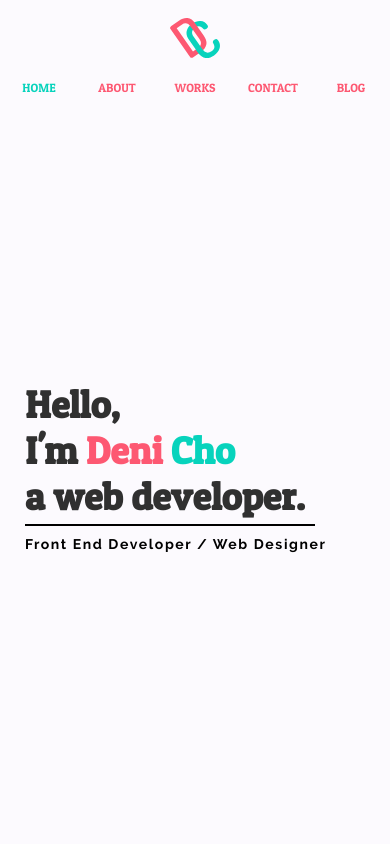
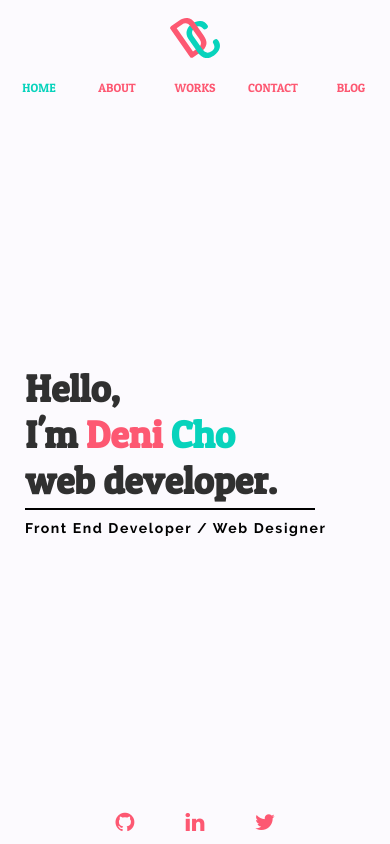
Before and after one commit to denchoooo/personal-web, a React (Create React App) app: page / in a window 390 px wide. Built offline with nearby package versions, Linux system fonts and the light colour scheme.

Commit message:
Implemented big logo for mobile and tablets

```diff
--- a/package.json
+++ b/package.json
@@ -3,6 +3,7 @@
   "version": "0.1.0",
   "private": true,
   "dependencies": {
+    "font-awesome": "^4.7.0",
     "husky": "^0.14.3",
     "lint-staged": "^4.0.1",
     "prettier": "^1.5.3",
--- /dev/null
+++ b/src/components/Footer/Footer.css
@@ -0,0 +1,9 @@
+.footer {
+  display: flex;
+  justify-content: center;
+  margin-bottom: 10px;
+}
+
+.socials-container-footer {
+  display: flex;
+}
--- /dev/null
+++ b/src/components/Footer/Footer.js
@@ -0,0 +1,23 @@
+import React from 'react';
+import SocialIcon from '../SocialIcon/SocialIcon';
+import './Footer.css';
+
+const Footer = () => {
+  return (
+    <div className="footer">
+      <div className="socials-container-footer">
+        <SocialIcon
+          to="https://github.com/denichodev"
+          className="fa fa-github"
+        />
+        <SocialIcon
+          to="https://github.com/denichodev"
+          className="fa fa-linkedin"
+        />
+        <SocialIcon to="https://facebook" className="fa fa-twitter" />
+      </div>
+    </div>
+  );
+};
+
+export default Footer;
--- a/src/components/Logo/Logo.js
+++ b/src/components/Logo/Logo.js
@@ -4,12 +4,10 @@ import { Link } from 'react-router-dom';
 import logo from '../../resources/svgs/logo.svg';
 import './Logo.css';
 
-const Logo = size => {
-  const classNameSize = size === 'big' ? 'logo-big' : 'logo-small';
-
+const Logo = ({ size }) => {
   return (
     <Link to="/">
-      <img className={`${classNameSize}`} src={logo} alt="Logo" />
+      <img className={`logo-small`} src={logo} alt="Logo" />
     </Link>
   );
 };
--- /dev/null
+++ b/src/components/SocialIcon/SocialIcon.css
@@ -0,0 +1,6 @@
+.social-icon {
+  width: 50px;
+  margin-left: 10px;
+  margin-right: 10px;
+  font-size: 22px;
+}
--- /dev/null
+++ b/src/components/SocialIcon/SocialIcon.js
@@ -0,0 +1,20 @@
+import React from 'react';
+import PropTypes from 'prop-types';
+import './SocialIcon.css';
+
+const SocialIcon = ({ to, className }) => {
+  return (
+    <div>
+      <a href={to}>
+        <i className={`social-icon centered ${className}`} />
+      </a>
+    </div>
+  );
+};
+
+SocialIcon.propTypes = {
+  to: PropTypes.string.isRequired,
+  className: PropTypes.string.isRequired
+};
+
+export default SocialIcon;
--- a/src/containers/App.js
+++ b/src/containers/App.js
@@ -4,6 +4,7 @@ import Navbar from '../components/Navbar/Navbar';
 import './App.css';
 
 import Home from './Home/Home';
+import Footer from '../components/Footer/Footer';
 
 class App extends Component {
   render() {
@@ -12,6 +13,7 @@ class App extends Component {
         <div className="app-wrapper">
           <Navbar />
           <Route exact path="/" component={Home} />
+          <Footer />
         </div>
       </Router>
     );
--- a/src/containers/Home/Home.css
+++ b/src/containers/Home/Home.css
@@ -30,3 +30,19 @@
   margin-top: 5px;
   margin-bottom: 5px;
 }
+
+.logo-big {
+  display: none;
+}
+
+@media only screen and (min-width: 769px) and (max-width: 960px) {
+  .container-home {
+    justify-content: center;
+  }
+
+  .logo-big {
+    display: block;
+    width: 40%;
+    margin-right: 50px;
+  }
+}
--- a/src/containers/Home/Home.js
+++ b/src/containers/Home/Home.js
@@ -1,15 +1,17 @@
 import React, { Component } from 'react';
 import './Home.css';
+import logo from '../../resources/svgs/logo.svg';
 
 class Home extends Component {
   render() {
     return (
       <div className="container-home">
+        <img className="logo-big" src={logo} alt="Logo Big" />
         <div className="text-area">
           <h1 className="home-text heading4">
             Hello,<br />I'm <span className="text-primary">Deni</span>{' '}
             <span className="text-secondary">Cho</span>
-            <br />a web developer.
+            <br />web developer.
           </h1>
           <div className="home-text-line" />
           <h2 className="home-subtext">Front End Developer / Web Designer</h2>
--- a/src/index.css
+++ b/src/index.css
@@ -1,5 +1,6 @@
 /* Global CSS Files, import global CSS Frameworks here   */
-@import 'fonts.css';
+@import "fonts.css";
+@import "~font-awesome/css/font-awesome.min.css";
 
 :root {
   --green: #07d3bc;
```
Also changed, not shown: 1 other file (tests, documents, lock files or other folders).
